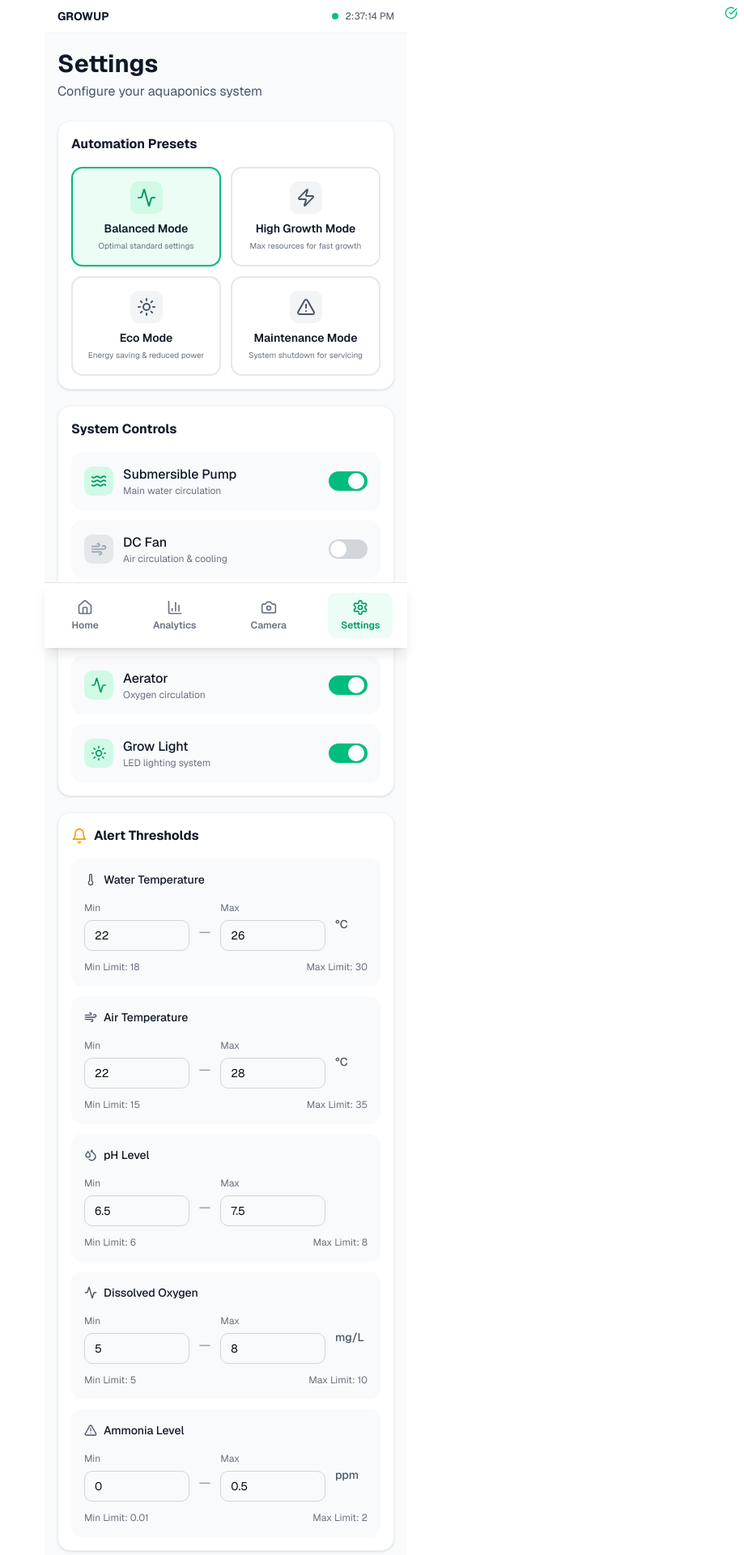
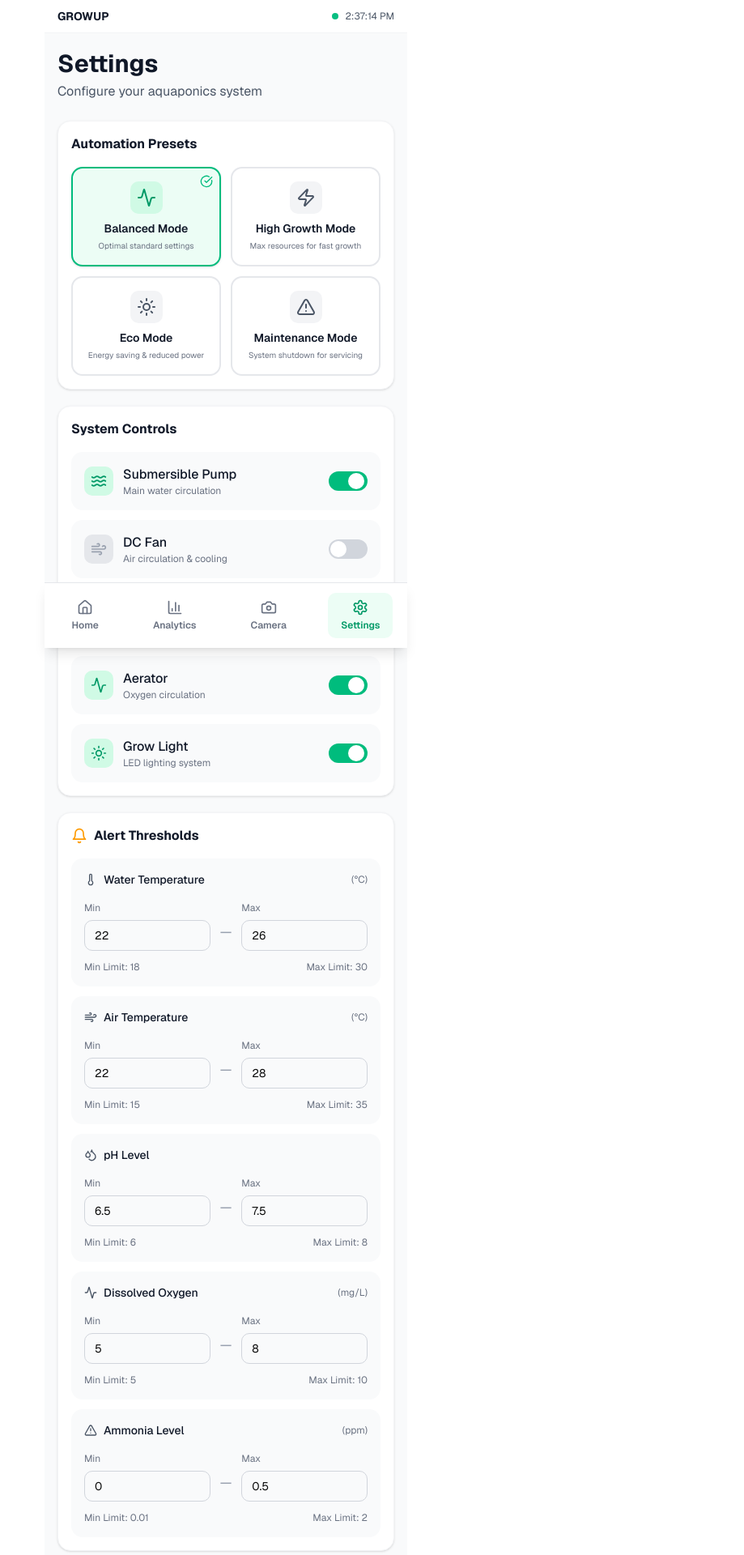
Before and after one commit to kitkato3/GrowUp_FrontEnd, a Next.js app: page /settings in a window 1280 px wide. Shown: the top 1920 px of the page at 81% size, without its empty margins (361-1280 px from the left). Built offline with nearby package versions, Linux system fonts and the light colour scheme.

Commit message:
fix for the INP issue

```diff
--- a/app/(routes)/settings/page.tsx
+++ b/app/(routes)/settings/page.tsx
@@ -20,45 +20,52 @@ import {
 import Link from "next/link"
 import { usePathname } from "next/navigation"
 
-/* ------------------------------------------------------
-    TYPES & INITIAL STATES
------------------------------------------------------- */
+/* TYPES & INITIAL STATES */
 
 interface SystemControls { pump: boolean; fan: boolean; phAdjustment: boolean; aerator: boolean; growLight: boolean; }
 
-// UPDATED: Added airTemp threshold here
 interface ThresholdState {
   waterTemp: { min: number; max: number };
   ph: { min: number; max: number };
   dissolvedO2: { min: number; max: number };
   ammonia: { min: number; max: number };
-  airTemp: { min: number; max: number }; // NEW: Air Temperature Threshold
+  airTemp: { min: number; max: number };
+}
+interface ControlToggleProps { label: string; description: string; icon: React.ElementType; active: boolean; onChange: (val: boolean) => void; }
+interface PresetCardProps { title: string; description: string; icon: React.ElementType; active: boolean; onActivate: () => void; }
+interface ThresholdRangeInputProps {
+  label: string;
+  unit: string;
+  icon: React.ElementType;
+  minValue: number;
+  maxValue: number;
+  minLimit: number;
+  maxLimit: number;
+  onMinChange: (val: number) => void;
+  onMaxChange: (val: number) => void;
 }
 
-interface ControlToggleProps { label: string; description: string; icon: React.ElementType; active: boolean; onChange: (val: boolean) => void; }
-interface PresetCardProps { title: string; description: string; icon: React.ElementType; active: boolean; onActivate: () => void; }
-interface ThresholdRangeInputProps { label: string; unit: string; icon: React.ElementType; minValue: number; maxValue: number; minLimit: number; maxLimit: number; onMinChange: (val: number) => void; onMaxChange: (val: number) => void; }
-
-
-// --- Custom Hook Logic (Unified with localStorage for sync) ---
+/* --- Custom Hook Logic (Unified with localStorage for sync) --- */
 const INITIAL_CONTROLS_FULL: SystemControls = { pump: true, fan: false, phAdjustment: true, aerator: true, growLight: true, }
 
-// UPDATED: Added initial values for airTemp
 const INITIAL_THRESHOLDS: ThresholdState = {
   waterTemp: { min: 22, max: 26 },
   ph: { min: 6.5, max: 7.5 },
   dissolvedO2: { min: 5, max: 8 },
   ammonia: { min: 0, max: 0.5 },
-  airTemp: { min: 22, max: 28 }, // NEW: Initial Air Temp Threshold
+  airTemp: { min: 22, max: 28 },
 }
 
 const localStorageKey = 'aquaponics_settings_state';
+
+/**
+ * Synchronously loads state from localStorage.
+ */
 const loadState = (): { controls: SystemControls, activePreset: string, thresholds: ThresholdState } => {
   try {
     const savedState = localStorage.getItem(localStorageKey);
     if (savedState) {
       const parsedState = JSON.parse(savedState);
-      // Ensure the airTemp threshold exists on load, setting to default if not found
       return {
         controls: parsedState.controls || INITIAL_CONTROLS_FULL,
         activePreset: parsedState.activePreset || "balanced",
@@ -75,11 +82,16 @@ const loadState = (): { controls: SystemControls, activePreset: string, threshol
   return { controls: INITIAL_CONTROLS_FULL, activePreset: "balanced", thresholds: INITIAL_THRESHOLDS, };
 };
 
+/**
+ * Synchronously saves state to localStorage.
+ */
 const saveState = (state: { controls: SystemControls, activePreset: string, thresholds: ThresholdState }) => {
   try {
     localStorage.setItem(localStorageKey, JSON.stringify(state));
   } catch (error) {
     console.error('Error saving state:', error);
+    // Re-throw or handle error for Promise rejection if necessary
+    throw error;
   }
 };
 
@@ -114,13 +126,24 @@ const useAquaponicsSettings = () => {
     setState(prevState => ({ ...prevState, thresholds: newThresholds }));
     setHasChanges(true);
   };
-  // ---------------------------------------------------
 
-  const handleSave = () => {
-    saveState(state);
-    setHasChanges(false);
-    console.log('Settings saved to localStorage:', state);
-    return true;
+  // 🌟 MODIFIED FOR INP FIX 🌟
+  // We wrap the synchronous save operation in setTimeout(..., 0) to ensure it runs
+  // in the next event loop, allowing the UI to update and preventing main thread blocking.
+  const handleSave = (): Promise<boolean> => {
+    return new Promise((resolve) => {
+      setTimeout(() => {
+        try {
+          saveState(state);
+          setHasChanges(false);
+          console.log('Settings saved to localStorage (deferred):', state);
+          resolve(true);
+        } catch (error) {
+          console.error('Deferred save failed:', error);
+          resolve(false);
+        }
+      }, 0); // Defer to the next event loop cycle
+    });
   };
 
   return {
@@ -130,15 +153,13 @@ const useAquaponicsSettings = () => {
     setControls,
     setPreset,
     setThresholds,
-    handleSave,
+    handleSave, // Now returns a Promise
     hasChanges,
     setHasChanges,
   };
 };
 
-/* ------------------------------------------------------
-    COMPONENTS (Navbar, Nav, Toggles, Cards, Input)
------------------------------------------------------- */
+/* COMPONENTS (Navbar, Nav, Toggles, Cards, Input) */
 
 const Navbar: React.FC<{ time: string }> = ({ time }) => (
   <div className="bg-white px-4 py-2.5 flex items-center justify-between text-sm border-b border-gray-100 sticky top-0 z-40">
@@ -205,7 +226,7 @@ const ControlToggle: React.FC<ControlToggleProps> = ({ label, description, icon:
 const PresetCard: React.FC<PresetCardProps> = ({ title, description, icon: Icon, active, onActivate }) => (
   <button
     onClick={onActivate}
-    className={`w-full p-4 rounded-xl border-2 transition-all text-left ${active ? 'border-emerald-500 bg-emerald-50 shadow-sm' : 'border-gray-200 bg-white hover:border-gray-300'
+    className={`relative w-full p-4 rounded-xl border-2 transition-all text-left ${active ? 'border-emerald-500 bg-emerald-50 shadow-sm' : 'border-gray-200 bg-white hover:border-gray-300'
       }`}
   >
     <div className="flex flex-col items-center justify-center gap-2 h-full text-center">
@@ -236,6 +257,7 @@ const ThresholdRangeInput: React.FC<ThresholdRangeInputProps> = ({
     <div className="flex items-center gap-2 mb-3">
       <Icon className="w-4 h-4 text-gray-600" />
       <span className="font-medium text-gray-900 text-sm">{label}</span>
+      {unit && <span className="text-xs text-gray-500 ml-auto">({unit})</span>}
     </div>
 
     <div className="flex items-center gap-3">
@@ -266,8 +288,6 @@ const ThresholdRangeInput: React.FC<ThresholdRangeInputProps> = ({
           className="w-full mt-1 px-3 py-2 border border-gray-300 rounded-lg text-sm focus:outline-none focus:ring-2 focus:ring-emerald-500"
         />
       </div>
-
-      <span className="text-sm font-medium text-gray-600 w-10">{unit}</span>
     </div>
 
     <div className="flex justify-between text-xs text-gray-500 mt-3">
@@ -277,9 +297,7 @@ const ThresholdRangeInput: React.FC<ThresholdRangeInputProps> = ({
   </div>
 )
 
-/* ------------------------------------------------------
-    MAIN SETTINGS COMPONENT
------------------------------------------------------- */
+/* MAIN SETTINGS COMPONENT */
 
 export default function SettingsPage() {
   const {
@@ -308,7 +326,7 @@ export default function SettingsPage() {
     setPreset(preset)
 
     let newControls: SystemControls = controls;
-    let newThresholds: ThresholdState = thresholds; // Start with current thresholds
+    let newThresholds: ThresholdState = thresholds;
 
     switch (preset) {
       case "balanced":
@@ -318,35 +336,34 @@ export default function SettingsPage() {
           ph: { min: 6.5, max: 7.5 },
           dissolvedO2: { min: 5.5, max: 8.0 },
           ammonia: { min: 0.0, max: 0.2 },
-          airTemp: { min: 22.0, max: 28.0 } // Standard Air Range
+          airTemp: { min: 22.0, max: 28.0 }
         }
         break
 
       case "highGrowth":
         newControls = { pump: true, fan: true, phAdjustment: true, aerator: true, growLight: true }
         newThresholds = {
-          waterTemp: { min: 23.5, max: 25.0 }, // Tighter and warmer water for fast metabolism
-          ph: { min: 6.0, max: 7.0 }, // Lower pH for maximum nutrient absorption
-          dissolvedO2: { min: 6.0, max: 8.5 }, // High Oxygen
-          ammonia: { min: 0.0, max: 0.1 }, // Very strict Ammonia
-          airTemp: { min: 24.0, max: 26.0 } // Tight Air Control (to maintain water temp)
+          waterTemp: { min: 23.5, max: 25.0 },
+          ph: { min: 6.0, max: 7.0 },
+          dissolvedO2: { min: 6.0, max: 8.5 },
+          ammonia: { min: 0.0, max: 0.1 },
+          airTemp: { min: 24.0, max: 26.0 }
         }
         break
 
       case "ecoMode":
         newControls = { pump: true, fan: false, phAdjustment: false, aerator: false, growLight: false }
         newThresholds = {
-          waterTemp: { min: 21.0, max: 27.0 }, // Wider range to save energy on heater/chiller
-          ph: { min: 6.0, max: 8.0 }, // Wide pH swing (since phAdjustment is OFF)
-          dissolvedO2: { min: 5.0, max: 8.0 }, // Min DO2 tolerance
-          ammonia: { min: 0.0, max: 0.5 }, // More tolerance
-          airTemp: { min: 20.0, max: 30.0 } // Wide Air Range
+          waterTemp: { min: 21.0, max: 27.0 },
+          ph: { min: 6.0, max: 8.0 },
+          dissolvedO2: { min: 5.0, max: 8.0 },
+          ammonia: { min: 0.0, max: 0.5 },
+          airTemp: { min: 20.0, max: 30.0 }
         }
         break
 
       case "maintenance":
         newControls = { pump: false, fan: true, phAdjustment: false, aerator: false, growLight: false }
-        // Keep thresholds stable for safe water quality monitoring during downtime
         newThresholds = {
           waterTemp: { min: 22.0, max: 26.0 },
           ph: { min: 6.5, max: 7.5 },
@@ -361,11 +378,15 @@ export default function SettingsPage() {
     }
 
     setControls(newControls);
-    setThresholds(newThresholds); // Update thresholds state
+    setThresholds(newThresholds);
   }
 
-  const handleSaveChanges = () => {
-    if (handleSave()) {
+  // 🌟 MODIFIED FOR INP FIX 🌟
+  const handleSaveChanges = async () => {
+    // Await the asynchronous handleSave (which uses setTimeout(..., 0) internally)
+    const success = await handleSave();
+
+    if (success) {
       alert('Settings saved successfully and synced!');
     } else {
       alert('Failed to save settings. Please try again.');
@@ -436,7 +457,6 @@ export default function SettingsPage() {
                 onMaxChange={(val) => handleThresholdChange('waterTemp', 'max', val)}
               />
 
-              {/* NEW: Air Temperature Threshold */}
               <ThresholdRangeInput
                 label="Air Temperature"
                 unit="°C"
@@ -485,7 +505,7 @@ export default function SettingsPage() {
             </div>
           </div>
 
-          {/* System Info (Position unchanged) */}
+          {/* System Info */}
           <div className="bg-white rounded-2xl p-4 shadow-sm border border-gray-100">
             <h3 className="font-bold text-gray-900 mb-4">System Information</h3>
             <div className="space-y-3 text-sm">
```
